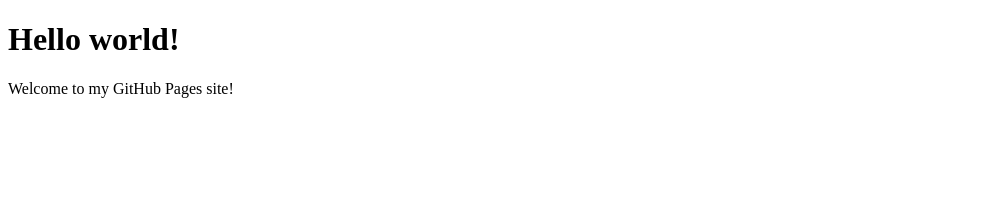
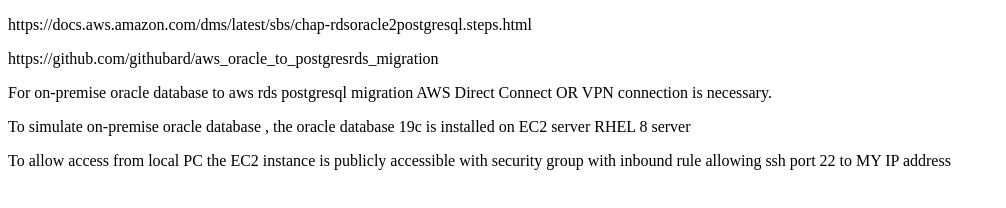
Before and after one commit to githubard/aws_oracle_to_postgresrds_migration, a plain HTML site: page index.html in a window 1280 px wide. Shown: the whole page, without its empty margins (0-1006 px from the left). Drawn offline with Linux system fonts and the light colour scheme.

Commit message:
Update index.html

```diff
--- a/index.html
+++ b/index.html
@@ -1,10 +1,14 @@
 <!DOCTYPE html>
 <html>
   <head>
-    <title>My GitHub Pages Site</title>
+    <title>AWS Oracle To Postres Migrtation</title>
   </head>
   <body>
-    <h1>Hello world!</h1>
-    <p>Welcome to my GitHub Pages site!</p>
+   <p></p>https://docs.aws.amazon.com/dms/latest/sbs/chap-rdsoracle2postgresql.steps.html</p>
+    <p></p>https://github.com/githubard/aws_oracle_to_postgresrds_migration</p>
+    <p>For on-premise oracle database to aws rds postgresql migration AWS Direct Connect OR VPN connection is necessary.</p>
+    <p>To simulate on-premise oracle database , the oracle database 19c is installed on EC2 server RHEL 8 server</p>
+    <p>To allow access from local PC the EC2 instance is publicly accessible with security group with inbound rule
+      allowing ssh port 22 to MY IP address</p>
   </body>
 </html>
```
